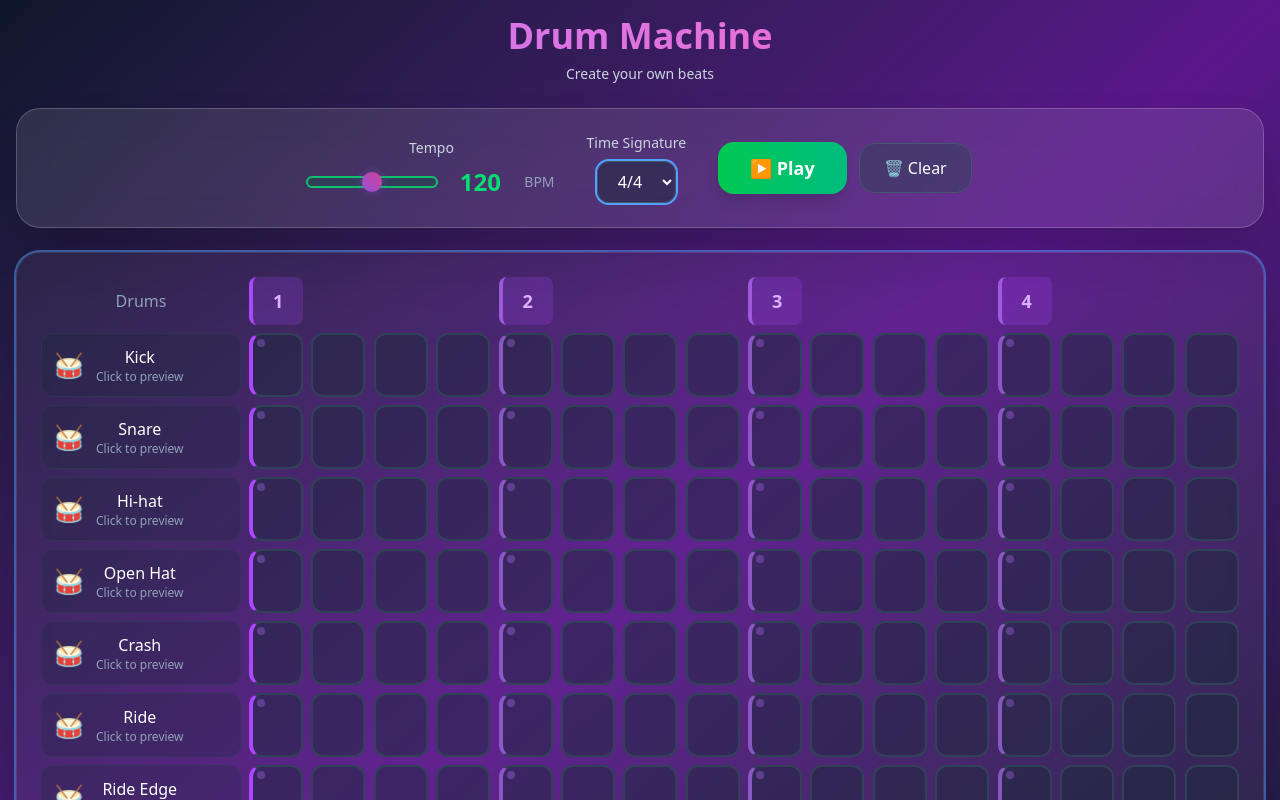
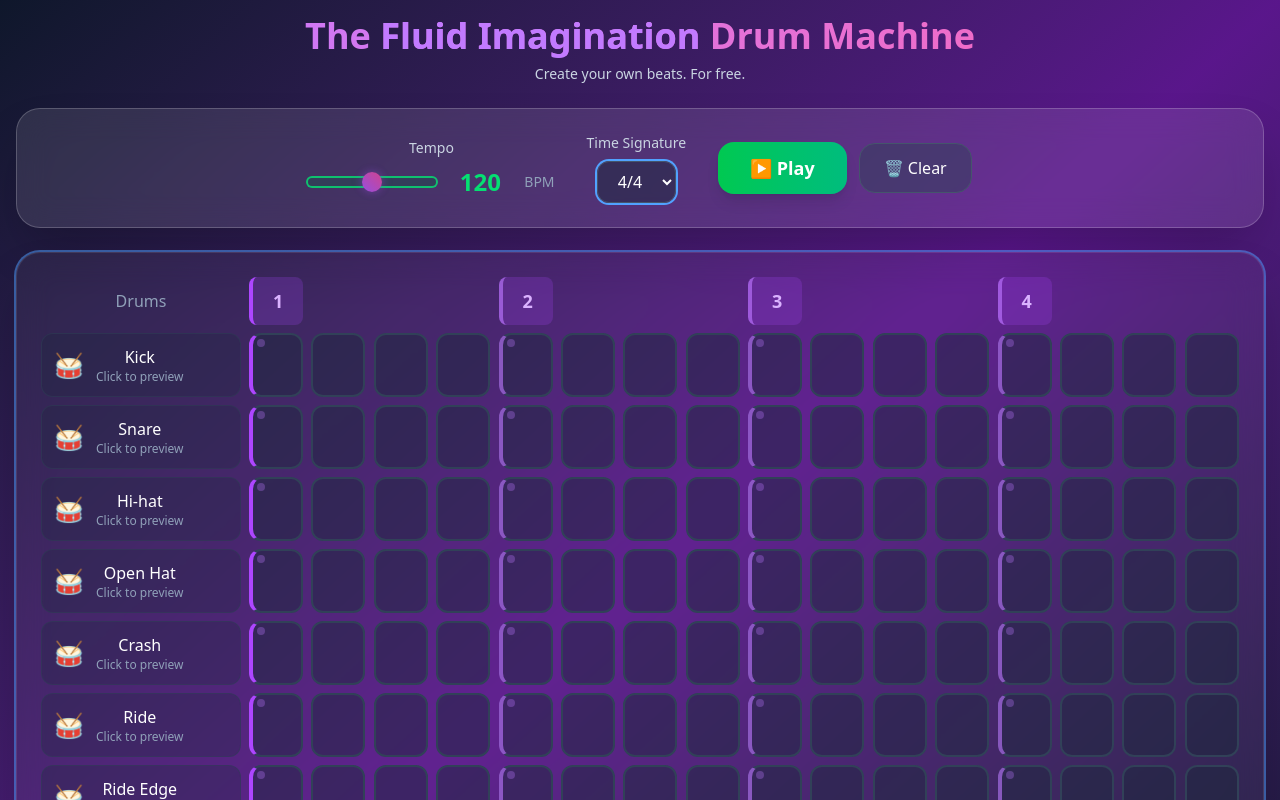
Before and after one commit to kylewriter-ops/fi_drum_machine, a React (Vite) app: page / in a window 1280 px wide. Shown: the top 800 px of the page. Built offline with nearby package versions, Linux system fonts and the light colour scheme.

Commit message:
Update page header with additional content

```diff
--- a/src/App.tsx
+++ b/src/App.tsx
@@ -269,9 +269,9 @@ export default function App() {
         {/* Header */}
         <div className="text-center space-y-2">
           <h1 className="text-4xl font-bold bg-gradient-to-r from-purple-400 to-pink-400 bg-clip-text text-transparent">
-            Drum Machine
+            The <a href="https://fluidimagination.com" className="text-purple-400 hover:text-purple-300">Fluid Imagination</a> Drum Machine
           </h1>
-          <p className="text-slate-300 text-sm">Create your own beats</p>
+          <p className="text-slate-300 text-sm">Create your own beats. For free.</p>
         </div>
 
         {/* Controls */}
```
